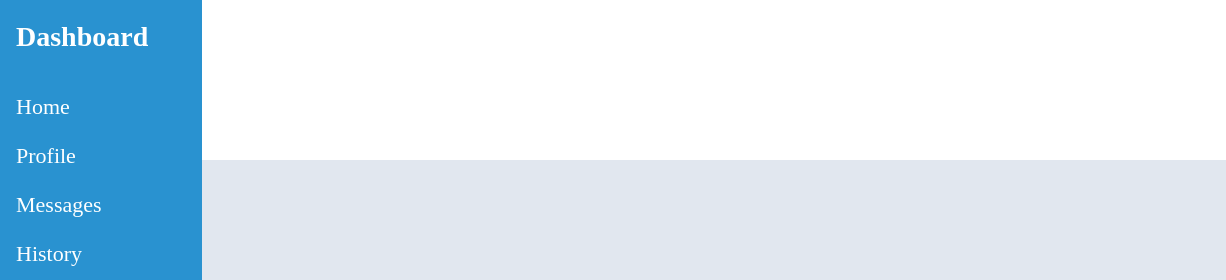
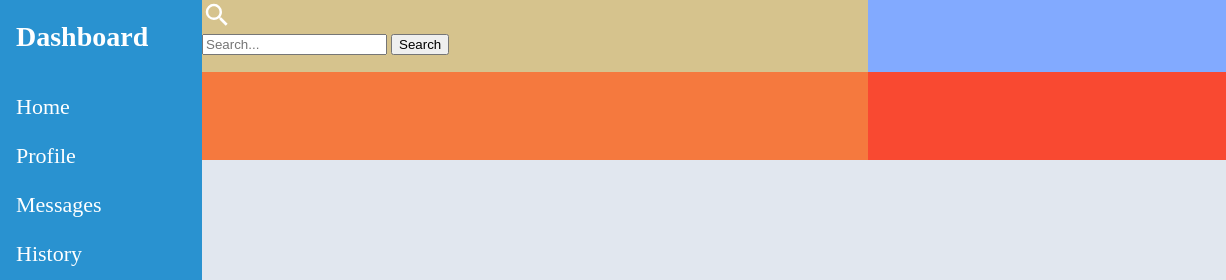
Before and after one commit to elementtest/odin-recipes, a plain HTML site: page dashboard-grid-project/index.html in a window 1280 px wide. Shown: the top 280 px of the page, 54-1280 px from the left. Drawn offline with Linux system fonts and the light colour scheme.

Commit message:
TOP basic grid done

```diff
--- a/dashboard-grid-project/index.html
+++ b/dashboard-grid-project/index.html
@@ -132,7 +132,29 @@
         <!-- /nav -->
       </div>
       <!-- /left -->
-      <div class="top"></div>
+      <!-- TOP -->
+      <div class="top">
+        <!-- SEARCH (bar) -->
+        <div class="search">
+          <i class="glass">
+            <svg xmlns="http://www.w3.org/2000/svg" viewBox="0 0 24 24">
+              <title>magnify</title>
+              <path
+                d="M9.5,3A6.5,6.5 0 0,1 16,9.5C16,11.11 15.41,12.59 14.44,13.73L14.71,14H15.5L20.5,19L19,20.5L14,15.5V14.71L13.73,14.44C12.59,15.41 11.11,16 9.5,16A6.5,6.5 0 0,1 3,9.5A6.5,6.5 0 0,1 9.5,3M9.5,5C7,5 5,7 5,9.5C5,12 7,14 9.5,14C12,14 14,12 14,9.5C14,7 12,5 9.5,5Z"
+              />
+            </svg>
+          </i>
+          <div class="search-bar">
+            <input type="text" placeholder="Search..." />
+            <button>Search</button>
+          </div>
+        </div>
+        <!-- /search -->
+        <div class="profile"></div>
+        <div class="welcome"></div>
+        <div class="file"></div>
+      </div>
+      <!-- /top -->
       <div class="bottom"></div>
     </div>
     <!-- /container -->
--- a/dashboard-grid-project/style.css
+++ b/dashboard-grid-project/style.css
@@ -75,3 +75,30 @@ nav ul li:nth-child(6) {
   margin-right: 15px;
   width: 40px;
 }
+
+.search {
+  background-color: #d6c38d;
+  grid-area: search;
+}
+
+.profile {
+  background-color: #82aaff;
+  grid-area: profile;
+}
+
+.welcome {
+  background-color: #f5793e;
+  grid-area: welcome;
+}
+
+.file {
+  background-color: #f94931;
+  grid-area: file;
+}
+
+.top {
+  display: grid;
+  grid-template-areas: "search search search profile profile" "welcome welcome welcome file file";
+  grid-template-columns: 30% 1fr 1fr 1fr 1fr;
+  grid-template-rows: 1fr 55%;
+}
```
